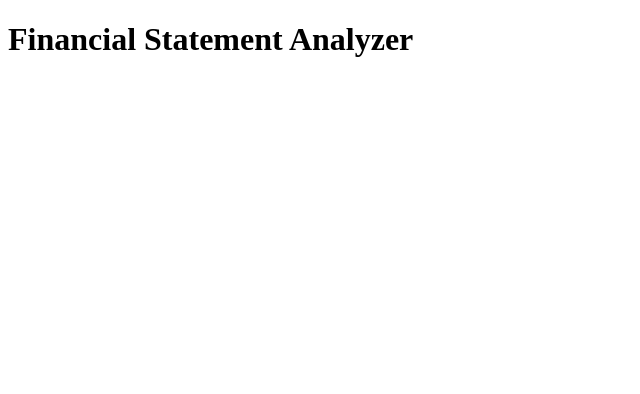
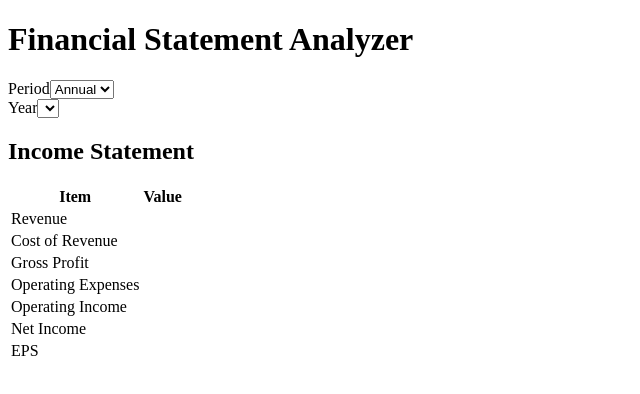
Before and after one commit to josephiii/SEC-EDGAR-Analyzer, a plain HTML site: page templates/statement.html in a window 1280 px wide. Shown: the whole page, without its empty margins (0-640 px from the left). Drawn offline with Linux system fonts and the light colour scheme.

Commit message:
statement html

```diff
--- a/js/statement.js
+++ b/js/statement.js
@@ -0,0 +1,3 @@
+document.addEventListener('DOMContentLoaded', function(){
+
+});
--- a/templates/statement.html
+++ b/templates/statement.html
@@ -8,6 +8,46 @@
 <body>
     <h1 id="statement-title">Financial Statement Analyzer</h1>
 
-    <div></div>
+    <div class="date-period-selection">
+        <div id="period-wrapper">
+            <lable>Period<select id="period" name="period">
+                <option value="annual">Annual</option>
+                <option value="quarter-one">Q1</option>
+                <option value="quarter-two">Q2</option>
+                <option value="quarter-three">Q3</option>
+                <option value="quarter-four">Q4</option>
+            </select></lable>
+        </div>
+        <div id="date-wrapper">
+            <lable>Year<select id="date" name="date">
+                <!-- Dates will be added by JavaScript -->
+            </select></lable>
+        </div>
+    <div>
+
+    <div class="statements-container">
+        <div class="income-statement-wrapper">
+            <h2 id="income-statement-title">Income Statement</h2>
+            <table class="financial-table">
+                <thead>
+                    <tr>
+                        <th>Item</th>
+                        <th>Value</th>
+                    </tr>
+                </thead>
+                <tbody>
+                    <tr><td>Revenue</td></tr>
+                    <tr><td>Cost of Revenue</td></tr>
+                    <tr><td>Gross Profit</td></tr>
+                    <tr><td>Operating Expenses</td></tr>
+                    <tr><td>Operating Income</td></tr>
+                    <tr><td>Net Income</td></tr>
+                    <tr><td>EPS</td></tr>
+                </tbody>
+            </table>
+        </div>
+    </div>
+
+    <script src="/js/statement.js"></script>
 </body>
 </html>
```
